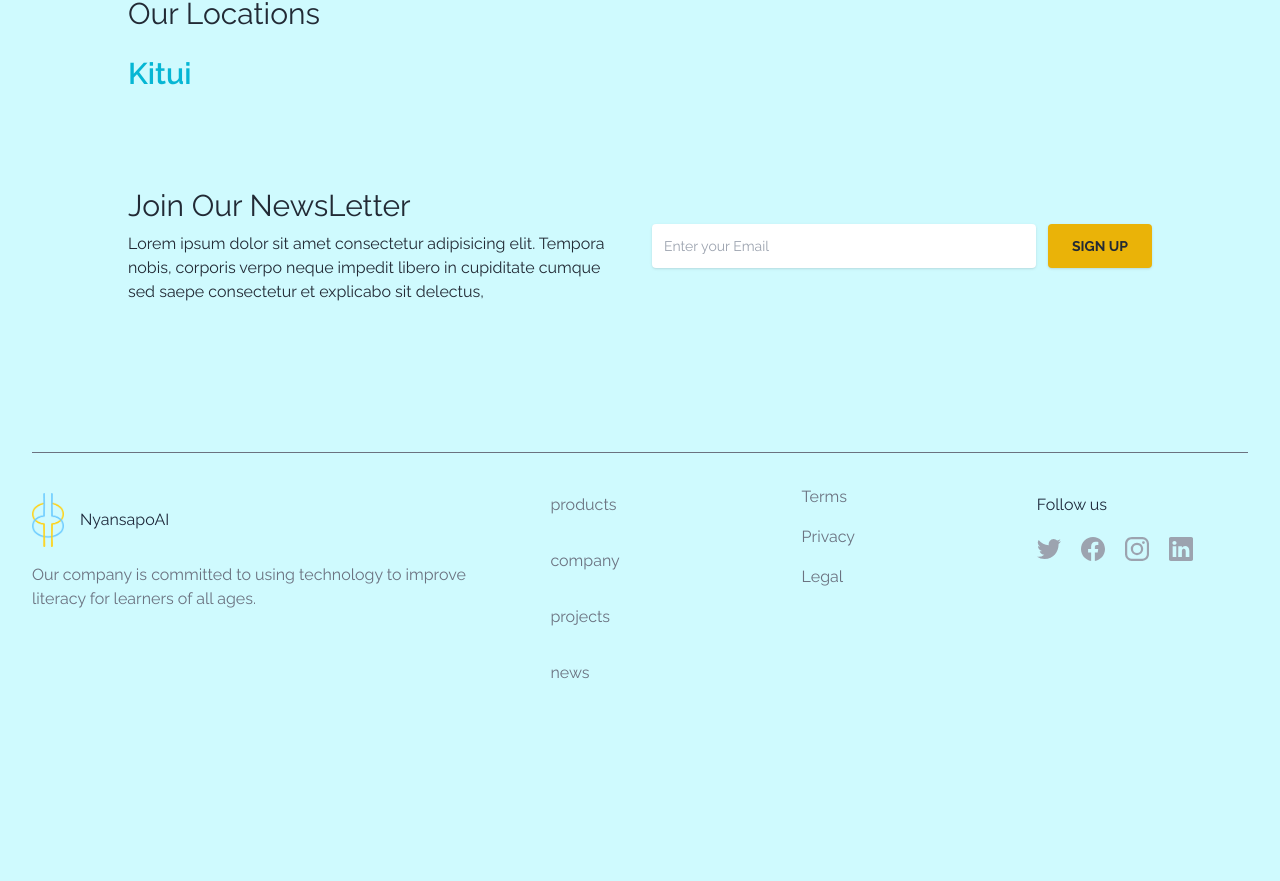
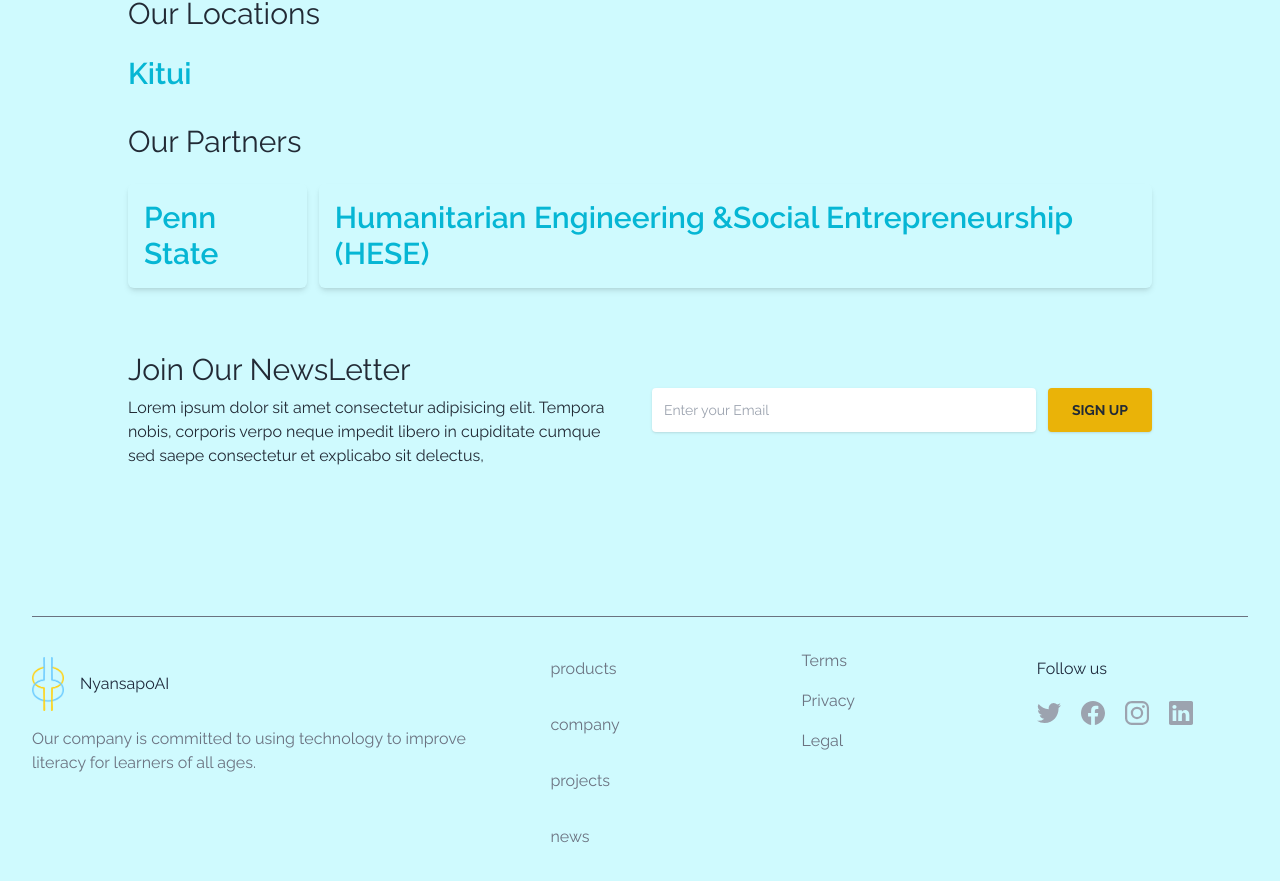
Before and after one commit to NyansapoAI/website, a Next.js app: page /company in a window 1280 px wide. Shown: the part 2217-3098 px from the top of the page. Before the commit the page ends 2974 px from the top, so only its background shows below. Built offline with nearby package versions, Linux system fonts and the light colour scheme.

Commit message:
update:added partners section

```diff
--- a/src/app/company/page.tsx
+++ b/src/app/company/page.tsx
@@ -2,6 +2,7 @@
 import CompanyLanding from "./sections/landing"
 import Locations from "./sections/Locations"
 import NewsLetter from "./sections/NewsLetter"
+import Partners from "./sections/partners"
 import Story from "./sections/Story"
 import Team from "./sections/Team"
 import Values from "./sections/Values"
@@ -16,6 +17,7 @@
       <Story />
       <Team />
       <Locations />
+      <Partners />
       <NewsLetter />
     </div>
   )
--- /dev/null
+++ b/src/app/company/sections/partners.tsx
@@ -0,0 +1,28 @@
+import React from "react"
+
+type Props = {}
+const partners = [
+  {
+    name: "Penn State",
+  },
+  {
+    name: "Humanitarian Engineering &Social Entrepreneurship (HESE)",
+  },
+]
+export default function Partners({}: Props) {
+  return (
+    <div className="">
+      <h1 className="text-3xl  mb-6">Our Partners</h1>
+      <div className="flex gap-3 flew-wrap">
+        {partners.map((partner, i) => (
+          <h1
+            key={i}
+            className=" text-3xl shadow-md rounded-md p-4 font-semibold text-cyan-500"
+          >
+            {partner.name}
+          </h1>
+        ))}
+      </div>
+    </div>
+  )
+}
```
